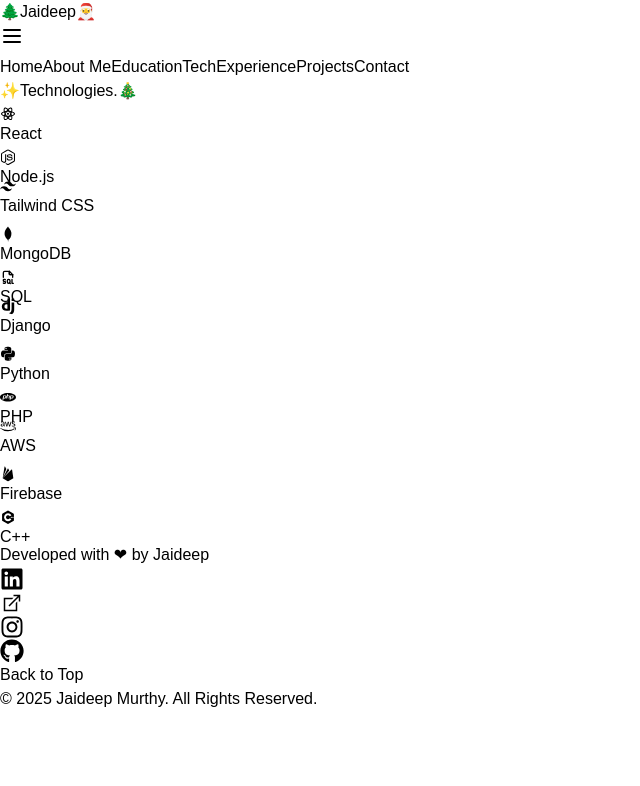
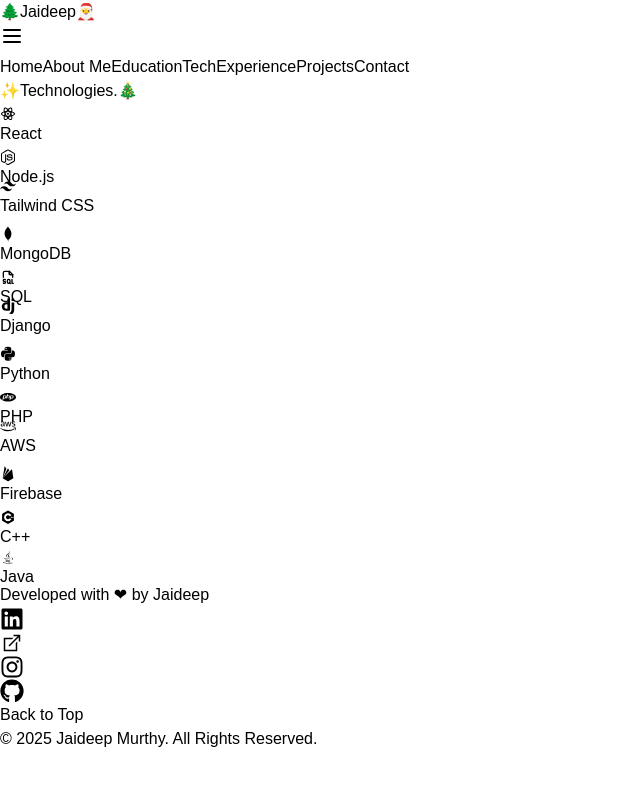
Before and after one commit to JaideepMurthy/Portfolio_Project, a React (Vite) app: page /technologies in a window 1280 px wide. Shown: the top 786 px of the page, without its empty margins (0-640 px from the left). Built offline with nearby package versions, Linux system fonts and the light colour scheme; grey boxes are pictures that could not be loaded; a web font is replaced by a local one.

Commit message:
Added Technology - Java

```diff
--- a/index.html
+++ b/index.html
@@ -9,5 +9,14 @@
   <body>
     <div id="root"></div>
     <script type="module" src="/src/main.jsx"></script>
+    <script
+    src="https://app.wonderchat.io/scripts/wonderchat.js"
+    data-name="wonderchat"
+    data-address="app.wonderchat.io"
+    data-id="cm5k0a8b80cdhz22s4w4dkaym"
+    data-widget-size="normal"
+    data-widget-button-size="normal"
+    defer
+  ></script>
   </body>
 </html>
--- a/src/components/Navbar.jsx
+++ b/src/components/Navbar.jsx
@@ -25,7 +25,7 @@
       {/* Main Navigation */}
       <nav className='w-full flex items-center justify-between py-5 bg-black bg-opacity-95 backdrop-blur-sm'>
         <div className='flex flex-shrink-0 items-center'>
-          <h2 className='text-white mx-1 text-2xl font-bold'>🌲Jaideep🎅</h2>
+          <h2 className='text-white mx-1 text-2xl font-bold'><a href="/">🌲Jaideep🎅</a></h2>
         </div>
 
         {/* Mobile Menu Toggle */}
--- a/src/components/Technologies.jsx
+++ b/src/components/Technologies.jsx
@@ -10,6 +10,7 @@
 import { FaAws } from "react-icons/fa";
 import { RiFirebaseFill } from "react-icons/ri";
 import { BiLogoCPlusPlus } from "react-icons/bi";
+import { BiLogoJava } from "react-icons/bi";
 import { motion } from "framer-motion"
 
 const iconMove= (duration) => ({
@@ -127,6 +128,14 @@
                     C++
                 </span>
             </motion.div>
+            <motion.div variants={iconMove(2.5)}
+                initial="initial"
+                animate="animate" className='relative group rounded-2xl border-4 border-neutral-800 p-4'>
+                <BiLogoJava className='text-7xl text-neutral-400 group-hover:opacity-50'/>
+                <span className='absolute bottom-8 left-1/2 -translate-x-1/2 translate-y-8 rounded bg-neutral-800 px-2 py-1 text-white opacity-0 transition-opacity duration-200 group-hover:opacity-100'>
+                    Java
+                </span>
+            </motion.div>
         </motion.div>
     </div>
   );
```
Also changed, not shown: 2 other files (tests, documents, lock files or other folders).
